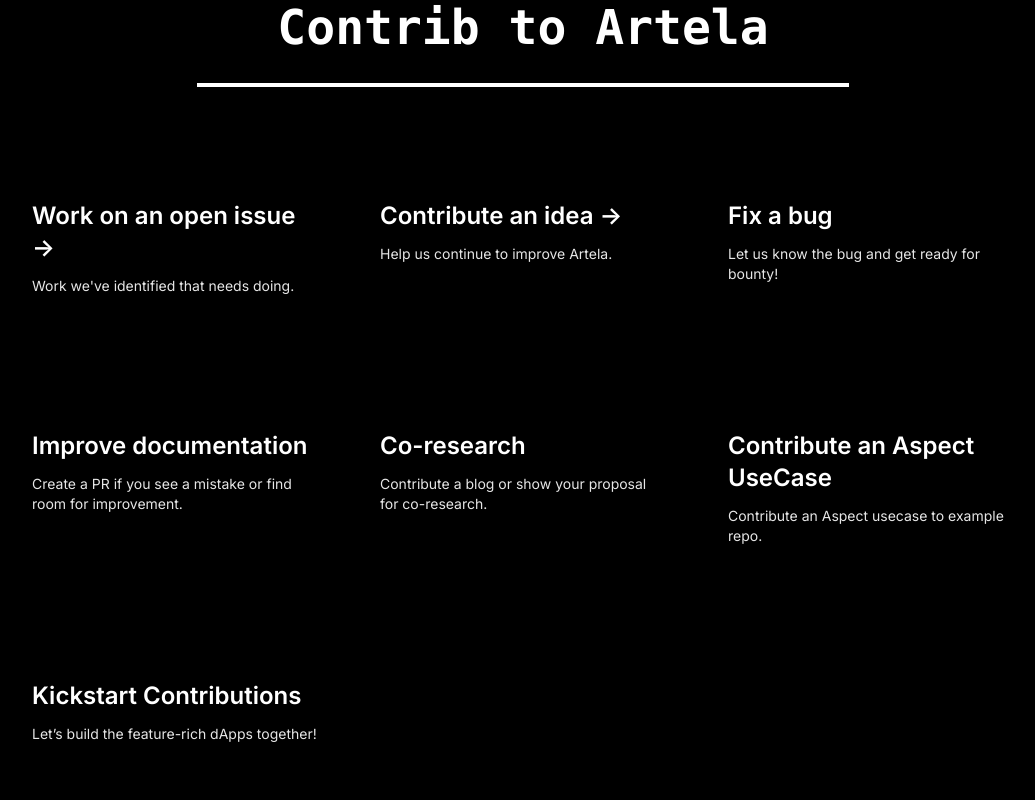
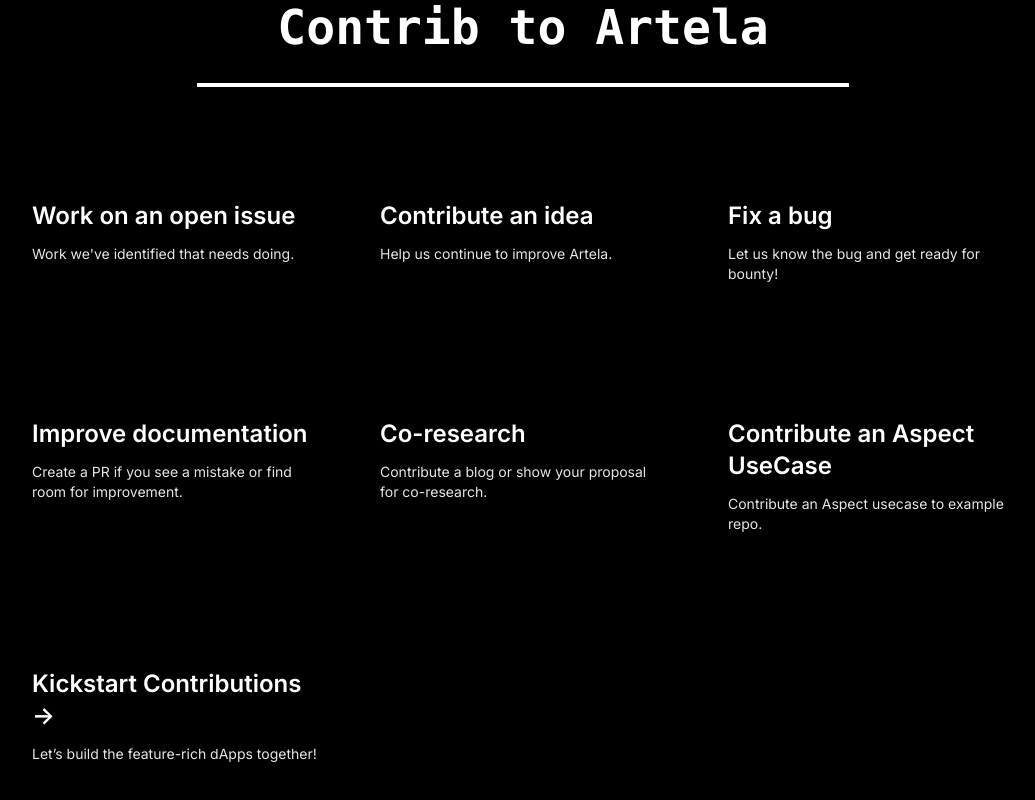
Before and after one commit to artela-network/developer-portal, a Next.js app: page / in a window 1280 px wide. Shown: the part 2144-2944 px from the top of the page, without its empty margins (117-1152 px from the left). Built offline with nearby package versions, Linux system fonts and the light colour scheme.

Commit message:
fix: update page setting.

```diff
--- a/src/app/page.tsx
+++ b/src/app/page.tsx
@@ -377,7 +377,6 @@
       <div className="border-2 border-white	 w-3/5"></div>
       <div className="mb-32 grid gap-5 items-stretch text-center py-20 w-[90vw] max-w-screen-xl justify-center grid-cols-1 lg:max-w-5xl lg:w-full lg:mb-0 lg:grid-cols-3 lg:text-left">
         <a
-            href="https://medium.com/@artela_network/eliminate-reentrancy-attacks-with-on-chain-runtime-protection-6fb1142945a7"
             className="group rounded-lg border border-transparent px-5 pt-8 pb-20 w-full h-auto min-h-0 lg:min-h-400 lg:h-200 transition-colors hover:border-gray-300"
             target="_blank"
             rel="noopener noreferrer"
@@ -385,7 +384,6 @@
           <h2 className={`mb-3 text-white text-2xl font-semibold`}>
             Work on an open issue{' '}
             <span className="inline-block transition-transform group-hover:translate-x-1 motion-reduce:transform-none">
-              -&gt;
             </span>
           </h2>
           <p className={`m-0 text-sm text-white opacity-90`}>
@@ -401,7 +399,6 @@
           <h2 className={`mb-3 text-white text-2xl font-semibold`}>
             Contribute an idea{' '}
             <span className="inline-block transition-transform group-hover:translate-x-1 motion-reduce:transform-none">
-              -&gt;
             </span>
           </h2>
           <p className={`m-0 text-sm text-white opacity-90`}>
@@ -471,6 +468,9 @@
         >
           <h2 className={`mb-3 text-white text-2xl font-semibold`}>
             Kickstart Contributions{' '}
+            <span className="inline-block transition-transform group-hover:translate-x-1 motion-reduce:transform-none">
+              -&gt;
+            </span>
           </h2>
           <p className={`m-0 text-sm text-white opacity-90`}>
             Let’s build the feature-rich dApps together!
```
